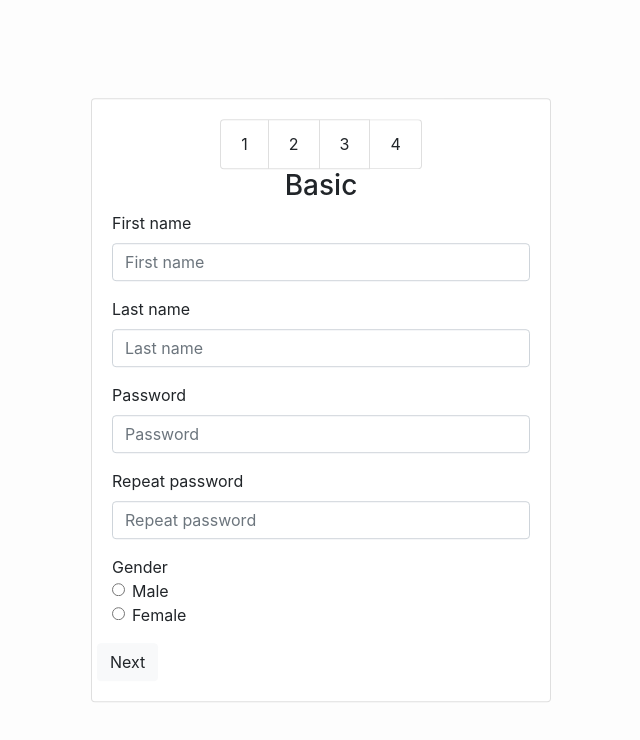
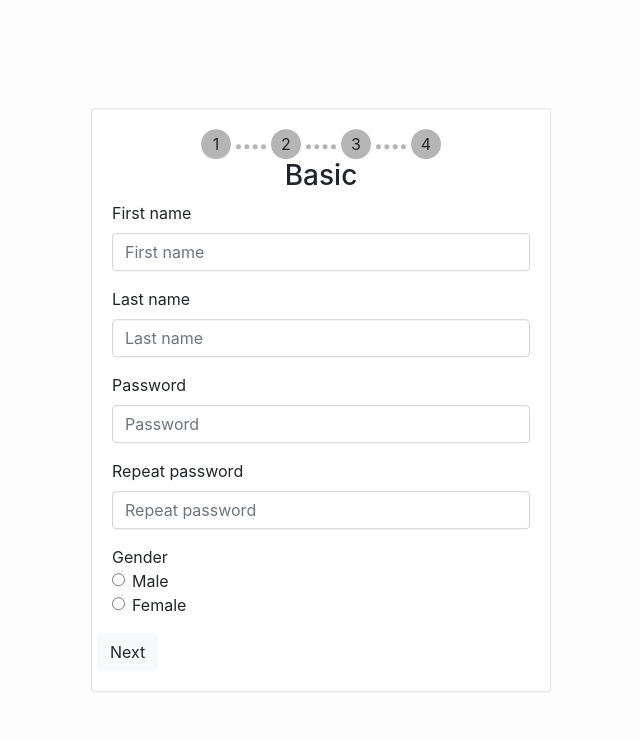
Before and after one commit to bondardevelop/reactformsteps, a React (Create React App) app: page / in a window 1280 px wide. Shown: the top 740 px of the page, without its empty margins (319-959 px from the left). Built offline with nearby package versions, Linux system fonts and the light colour scheme.

Commit message:
Add Classnames, refactor pagination steps, add styles for pagination steps

```diff
--- a/package.json
+++ b/package.json
@@ -4,6 +4,7 @@
   "private": true,
   "dependencies": {
     "bootstrap": "^4.4.1",
+    "classnames": "^2.2.6",
     "react": "^16.8.6",
     "react-dom": "^16.8.6",
     "react-scripts": "^2.1.8"
--- a/src/components/App.js
+++ b/src/components/App.js
@@ -2,6 +2,7 @@ import React from "react";
 import "bootstrap/dist/css/bootstrap.min.css";
 import defaultAvatar from "../img/default-avatar.png";
 import Field from "./Field";
+import Stepspagination from "./Stepspagination";
 import Countries from "../data/countries";
 import Cities from "../data/cities";
 
@@ -131,19 +132,6 @@ export default class App extends React.Component {
     });
   };
 
-  // buttonPaginationNext = () => {
-  //   console.log(this.state.formNumber);
-  //   this.validate();
-  //   if (this.state.errors.validate) {
-  //     this.setState({
-  //       formNumber:
-  //         this.state.formNumber !== 4 ? this.state.formNumber + 1 : null
-  //     });
-  //   } else {
-  //     this.validate();
-  //   }
-  // };
-
   buttonPaginationPrev = () => {
     console.log(this.state.formNumber);
     this.setState({
@@ -187,42 +175,8 @@ export default class App extends React.Component {
     return (
       <div className="form-container card">
         <div className="card-body">
-          <div className="row">
-            <ul className="list-group list-group-horizontal ml-auto mr-auto">
-              <li
-                className="list-group-item"
-                onClick={() => {
-                  this.buttonPagination(1);
-                }}
-              >
-                1
-              </li>
-              <li
-                className="list-group-item"
-                onClick={() => {
-                  this.buttonPagination(2);
-                }}
-              >
-                2
-              </li>
-              <li
-                className="list-group-item"
-                onClick={() => {
-                  this.buttonPagination(3);
-                }}
-              >
-                3
-              </li>
-              <li
-                className="list-group-item"
-                onClick={() => {
-                  this.buttonPagination(4);
-                }}
-              >
-                4
-              </li>
-            </ul>
-          </div>
+          <Stepspagination currentForm={this.state.formNumber} />
+
           <form className="form">
             {this.state.formNumber === 1 ? (
               <div>
--- /dev/null
+++ b/src/components/Stepspagination.js
@@ -0,0 +1,29 @@
+import React from "react";
+const classNames = require("classnames");
+
+const Stepspagination = props => {
+  const { currentForm } = props;
+
+  const formNumbers = [1, 2, 3, 4];
+  console.log(currentForm);
+  return (
+    <div className="row">
+      <ul className="list-group list-group-horizontal ml-auto mr-auto">
+        {formNumbers.map((value, index) => {
+          const listItemClass = classNames({
+            "list-item": true,
+            "list-item-active": value == currentForm,
+            "list-item-notactive": value < currentForm
+          });
+          return (
+            <li key={index} className={listItemClass}>
+              {value >= currentForm ? value : null}
+            </li>
+          );
+        })}
+      </ul>
+    </div>
+  );
+};
+
+export default Stepspagination;
--- a/src/stylesheets/index.css
+++ b/src/stylesheets/index.css
@@ -25,3 +25,54 @@ body {
   width: auto;
   max-height: 300px;
 }
+
+.list-item {
+  position: relative;
+  border-radius: 50%;
+  width: 30px;
+  height: 30px;
+  margin-right: 40px;
+  list-style-type: none;
+  background-color: #b5b5b5;
+  text-align: center;
+  line-height: 30px;
+}
+
+.list-item:last-child {
+  margin-right: 0;
+}
+
+.list-item:last-child:before {
+  display: none;
+}
+
+.list-item:before {
+  content: "";
+  width: 30px;
+  height: 1px;
+  border-top: 5px dotted #b5b5b5;
+  display: block;
+  position: absolute;
+  top: 50%;
+  right: calc(-100% - 20px);
+  transform: translate(-50%, 0%);
+}
+
+.list-item-notactive:after {
+  content: "✔";
+  position: absolute;
+  top: 50%;
+  left: 50%;
+  transform: translate(-50%, -50%);
+  color: #fff;
+}
+
+.list-item-notactive:before {
+  border-top: 5px dotted #00ad5a;
+}
+
+.list-item-notactive {
+  background-color: #00ad5a;
+  display: block;
+  color: rgba(0, 0, 0, 0);
+}
```
Also changed, not shown: 1 other file (tests, documents, lock files or other folders).
